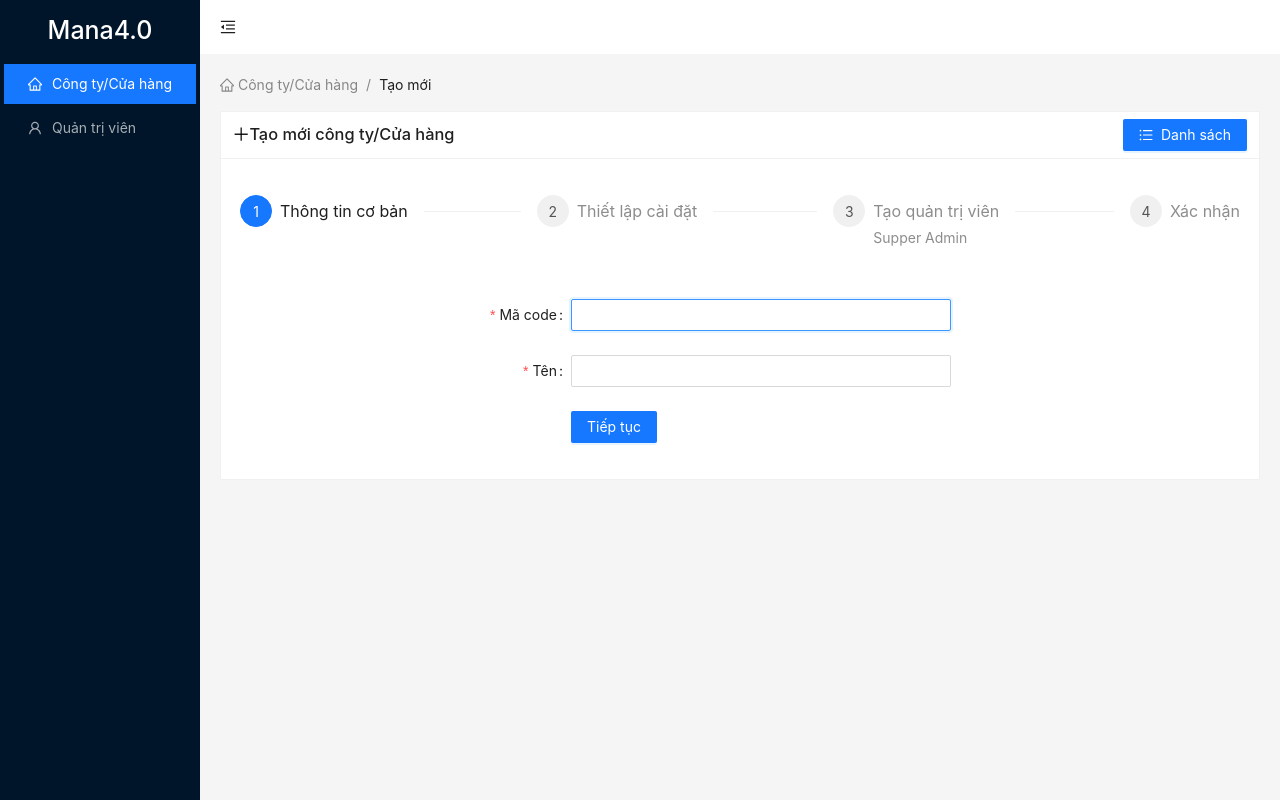
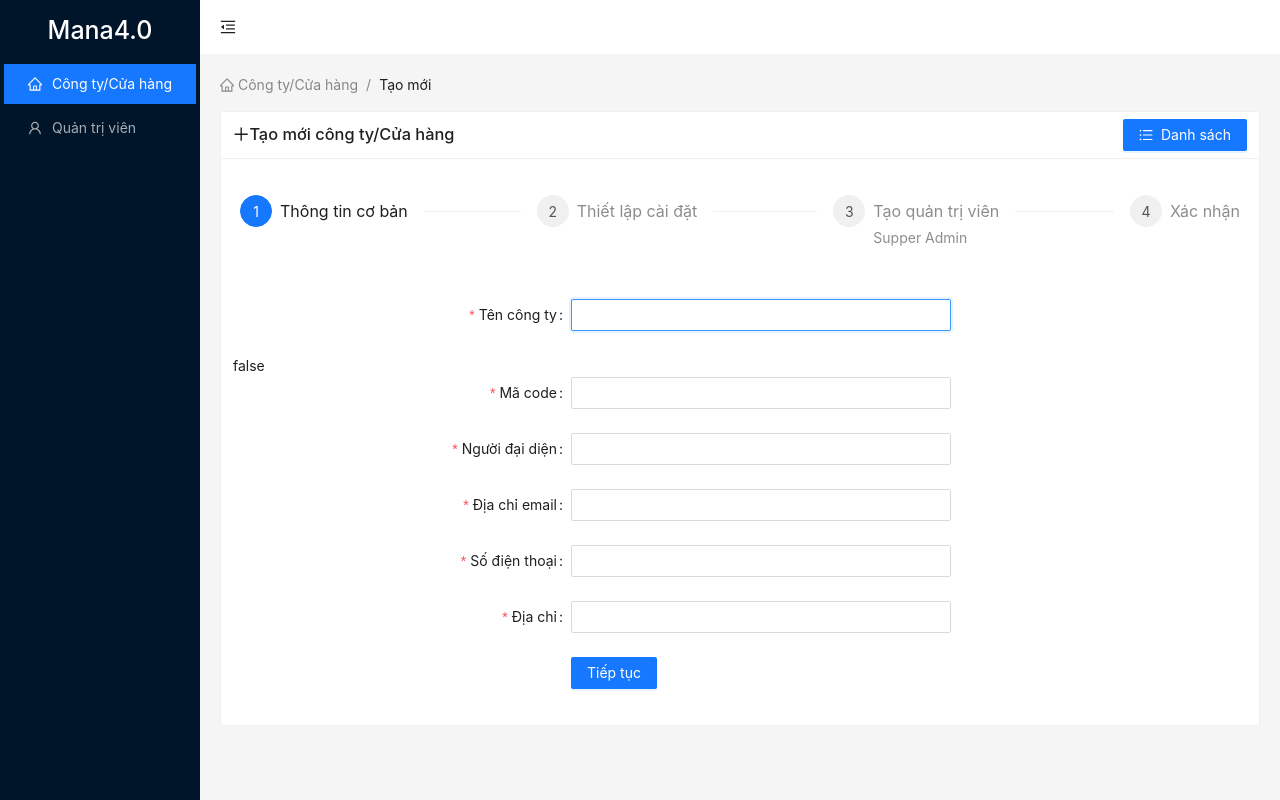
Before and after one commit to vovanmai/frontend-admin, a Vue app: page /companies/create in a window 1280 px wide. Built offline with nearby package versions, Linux system fonts and the light colour scheme.

Commit message:
validate

```diff
--- a/src/views/company/Create.vue
+++ b/src/views/company/Create.vue
@@ -16,7 +16,6 @@
         :current="state.currentStep"
         :items="state.steps"
         type="navigation1"
-        :status="!state.stepStatusValidate ? 'error' : 'process'"
         style="max-width: 1000px"
         @change="changeStepOnStep"
       ></a-steps>
@@ -26,6 +25,7 @@
       style="margin-top: 25px"
       v-if="state.currentStep === 0"
       :form="state.form.company_basic"
+      :error="state.error"
       @validate-success="validateSuccess"
       @changeStep="changeStep"
     />
@@ -34,6 +34,7 @@
       style="margin-top: 25px"
       v-if="state.currentStep === 1"
       :form="state.form.company_setting"
+      :error="state.error"
       @validate-success="validateSuccess"
       @change-step="changeStep"
     />
@@ -49,7 +50,8 @@
       style="margin-top: 25px"
       v-if="state.currentStep === 3"
       :data="state.form"
-      @submit="handleCreateCompany"
+      @change-step="changeStep"
+      @submit="onCreateCompany"
     />
   </a-card>
 </template>
@@ -100,8 +102,13 @@ const state = reactive({
   ],
   form: {
     company_basic: {
+      name: '',
       code: '',
-      name: '',
+      representative: '',
+      phone: '',
+      email: '',
+      tax_code: '',
+      address: '',
     },
     company_setting: {
       service_type: ''
@@ -111,19 +118,8 @@ const state = reactive({
       email: '',
     },
   },
-  rules: {
-    code: [
-      { required: true, message: 'Không được rỗng.' }
-    ],
-    name: [
-      { required: true, message: 'Không được rỗng.' }
-    ]
-  }
+  error: {}
 })
-const onFinish = values => {
-};
-const onFinishFailed = errorInfo => {
-};
 const changeStep = (step) => {
   state.currentStep = step
 
@@ -145,12 +141,15 @@ const changeStepOnStep = async (step) => {
 };
 
 const validateSuccess = (step) => {
-  console.log(step)
   state.steps[step].disabled = false
 };
 
-const handleCreateCompany = () => {
-  console.log('handleCreateCompany')
-}
+const onCreateCompany = () => {
+  const stepError = 0
+  state.currentStep = stepError
+  state.error = {
+    code: 'Code bị trùng'
+  }
+};
 </script>
 <style></style>
--- a/src/views/company/List.vue
+++ b/src/views/company/List.vue
@@ -328,7 +328,6 @@ const onFinish = values => {
   router.push({name: 'company.list', query: query})
 };
 const onFinishFailed = errorInfo => {
-  console.log('Failed:', errorInfo);
 };
 const resetForm = () => {
   state.loading = false
--- a/src/views/company/component/CreateAdmin.vue
+++ b/src/views/company/component/CreateAdmin.vue
@@ -26,7 +26,7 @@
     </a-form-item>
     <a-form-item :wrapper-col="{ offset: 8, span: 16 }">
       <a-space>
-        <a-button @click="goToPreviousStep">Trở lại</a-button>
+        <a-button @click="goToPreviousStep"><LeftOutlined /></a-button>
         <a-button type="primary" html-type="submit">Tiếp tục</a-button>
       </a-space>
     </a-form-item>
@@ -46,6 +46,7 @@ import {
   PlusCircleOutlined,
   UnorderedListOutlined,
   PlusOutlined,
+  LeftOutlined,
 } from '@ant-design/icons-vue'
 import { onMounted, reactive, ref} from 'vue'
 const refForm = ref(null)
--- a/src/views/company/component/CreateBasicCompany.vue
+++ b/src/views/company/component/CreateBasicCompany.vue
@@ -10,20 +10,59 @@
   >
     <a-form-item
       has-feedback
+      label="Tên công ty"
+      name="name"
+      :rules="state.rules.name"
+    >
+      <a-input ref="refInput" v-model:value="form.name" />
+    </a-form-item>
+{{state.isCodeError}}
+    <a-form-item
+      has-feedback
       label="Mã code"
       name="code"
+      :validateFirst="true"
       :rules="state.rules.code"
+      :help="state.isCodeError ? error.code : ''"
+      :validate-status="state.isCodeError ? 'error' : ''"
     >
-      <a-input v-model:value="form.code" ref="refInputCode" />
+      <a-input v-model:value="form.code" @input="enterCode" />
     </a-form-item>
 
     <a-form-item
       has-feedback
-      label="Tên"
-      name="name"
-      :rules="state.rules.name"
+      label="Người đại diện"
+      name="representative"
+      :rules="state.rules.representative"
     >
-      <a-input v-model:value="form.name" />
+      <a-input v-model:value="form.representative" />
+    </a-form-item>
+
+    <a-form-item
+      has-feedback
+      label="Địa chỉ email"
+      name="email"
+      :rules="state.rules.email"
+    >
+      <a-input v-model:value="form.email" />
+    </a-form-item>
+
+    <a-form-item
+      has-feedback
+      label="Số điện thoại"
+      name="phone"
+      :rules="state.rules.phone"
+    >
+      <a-input v-model:value="form.phone" />
+    </a-form-item>
+
+    <a-form-item
+      has-feedback
+      label="Địa chỉ"
+      name="address"
+      :rules="state.rules.address"
+    >
+      <a-input v-model:value="form.address" />
     </a-form-item>
 
     <a-form-item :wrapper-col="{ offset: 8, span: 16 }">
@@ -34,6 +73,7 @@
   </a-form>
 </template>
 <script setup>
+import { findIndex } from 'lodash'
 import Breadcrumb from '@/components/Breadcrumb.vue'
 import {
   Space as ASpace,
@@ -51,15 +91,19 @@ import {
 import { reactive, ref, onMounted } from 'vue'
 const refForm = ref(null)
 
-const refInputCode = ref(null)
+const refInput = ref(null)
 onMounted(() => {
-  refInputCode.value.focus()
+  refInput.value.focus()
 })
 const props = defineProps({
   form: {
     type: Object,
     required: true
-  }
+  },
+  error: {
+    type: Object,
+    required: true
+  },
 })
 
 const emit = defineEmits(['validateSuccess', 'changeStep'])
@@ -70,18 +114,34 @@ const nextStep = 1
 const state = reactive({
   rules: {
     code: [
-      { required: true, message: 'Không được rỗng.' }
+      { required: true, message: 'Không được rỗng.' },
+      { max: 50, message: 'Không được lớn hơn 50 ký tự.'},
     ],
     name: [
       { required: true, message: 'Không được rỗng.' }
-    ]
-  }
+    ],
+    representative: [
+      { required: true, message: 'Không được rỗng.' }
+    ],
+    email: [
+      { required: true, message: 'Không được rỗng.' }
+    ],
+    phone: [
+      { required: true, message: 'Không được rỗng.' }
+    ],
+    address: [
+      { required: true, message: 'Không được rỗng.' }
+    ],
+  },
+  isCodeError: false,
 })
 const onFinish = values => {
   emit('validateSuccess', step)
   emit('changeStep', nextStep)
 };
-const onFinishFailed = errorInfo => {
+const onFinishFailed = async (error) => {
+  const index = findIndex(error.errorFields, function(item) { return item.name[0] == 'code' })
+  state.isCodeError = index >= 0
 };
 
 const validateForm = async () => {
@@ -92,8 +152,21 @@ const validateForm = async () => {
     return false
   }
 };
+const validateField = async (field) => {
+  try {
+    await refForm.value.validateFields([field])
+    return true
+  } catch (error) {
+    return false
+  }
+};
+
+const enterCode = async () => {
+  state.isCodeError = !await validateField('code')
+};
 defineExpose({
   validateForm,
 })
+state.isCodeError = !!props.error.code
 </script>
 <style></style>
--- a/src/views/company/component/CreateConfirm.vue
+++ b/src/views/company/component/CreateConfirm.vue
@@ -9,6 +9,10 @@
       >
         <a-descriptions-item label="Tên">{{ data.company_basic.name }}</a-descriptions-item>
         <a-descriptions-item label="Mã code">{{ data.company_basic.code }}</a-descriptions-item>
+        <a-descriptions-item label="Người đại diện">{{ data.company_basic.representative }}</a-descriptions-item>
+        <a-descriptions-item label="Địa chỉ email">{{ data.company_basic.email }}</a-descriptions-item>
+        <a-descriptions-item label="Số điện thoại">{{ data.company_basic.phone }}</a-descriptions-item>
+        <a-descriptions-item label="Địa chỉ">{{ data.company_basic.address }}</a-descriptions-item>
       </a-descriptions>
     </div>
 
@@ -34,6 +38,13 @@
         <a-descriptions-item label="Email">{{ data.company_admin.email }}</a-descriptions-item>
       </a-descriptions>
     </div>
+    <div class="d-flex justify-content-center mt-25">
+      <a-space>
+        <a-button @click="goToPreviousStep"><LeftOutlined /></a-button>
+        <a-button type="primary" @click="onsubmit">
+          <PlusOutlined/>Tạo</a-button>
+      </a-space>
+    </div>
   </div>
 </template>
 <script setup>
@@ -41,14 +52,18 @@ import Breadcrumb from '@/components/Breadcrumb.vue'
 import {
   Descriptions as ADescriptions,
   DescriptionsItem as ADescriptionsItem,
+  Space as ASpace,
+  Button as AButton,
 } from 'ant-design-vue'
 import {
   PlusCircleOutlined,
   UnorderedListOutlined,
   PlusOutlined,
+  LeftOutlined,
 } from '@ant-design/icons-vue'
 import { reactive } from 'vue'
-
+const emit = defineEmits(['changeStep', 'submit'])
+const previousStep = 2
 const props = defineProps({
   data: {
     type: Object,
@@ -56,11 +71,16 @@ const props = defineProps({
   }
 })
 
-const emit = defineEmits(['submit'])
-
 const state = reactive({
 
 })
 
+const goToPreviousStep = async () => {
+  emit('changeStep', previousStep)
+};
+
+const onsubmit = () => {
+  emit('submit')
+}
 </script>
 <style></style>
--- a/src/views/company/component/CreateSettingCompany.vue
+++ b/src/views/company/component/CreateSettingCompany.vue
@@ -18,7 +18,7 @@
     </a-form-item>
     <a-form-item :wrapper-col="{ offset: 8, span: 16 }">
       <a-space>
-        <a-button @click="goToPreviousStep">Trở lại</a-button>
+        <a-button @click="goToPreviousStep"><LeftOutlined /></a-button>
         <a-button type="primary" html-type="submit">Tiếp tục</a-button>
       </a-space>
     </a-form-item>
@@ -38,6 +38,7 @@ import {
   PlusCircleOutlined,
   UnorderedListOutlined,
   PlusOutlined,
+  LeftOutlined,
 } from '@ant-design/icons-vue'
 import {onMounted, reactive, ref} from 'vue'
 const refForm = ref(null)
@@ -49,7 +50,11 @@ const props = defineProps({
   form: {
     type: Object,
     required: true
-  }
+  },
+  error: {
+    type: Object,
+    required: true
+  },
 })
 
 const emit = defineEmits(['validateSuccess', 'changeStep'])
```
